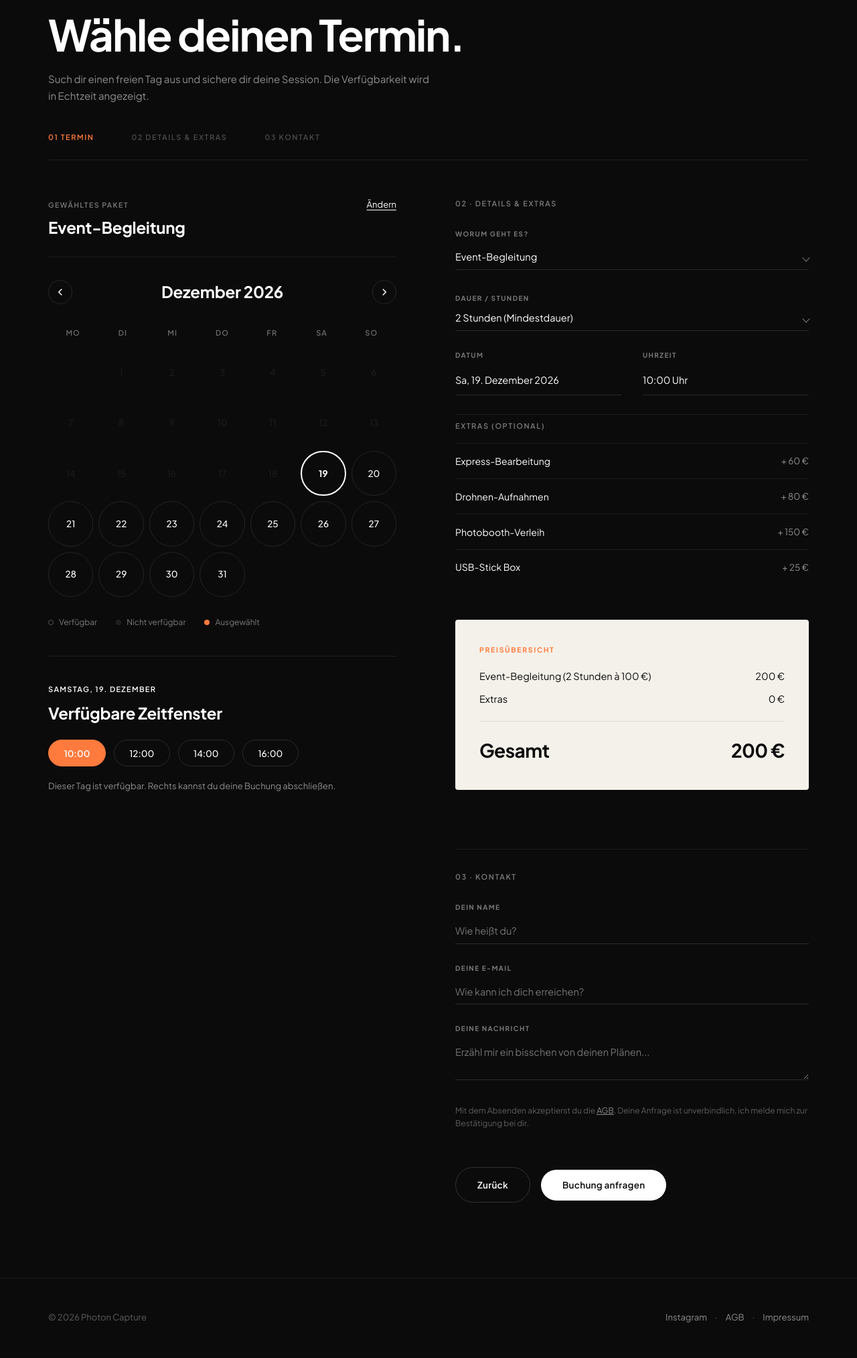
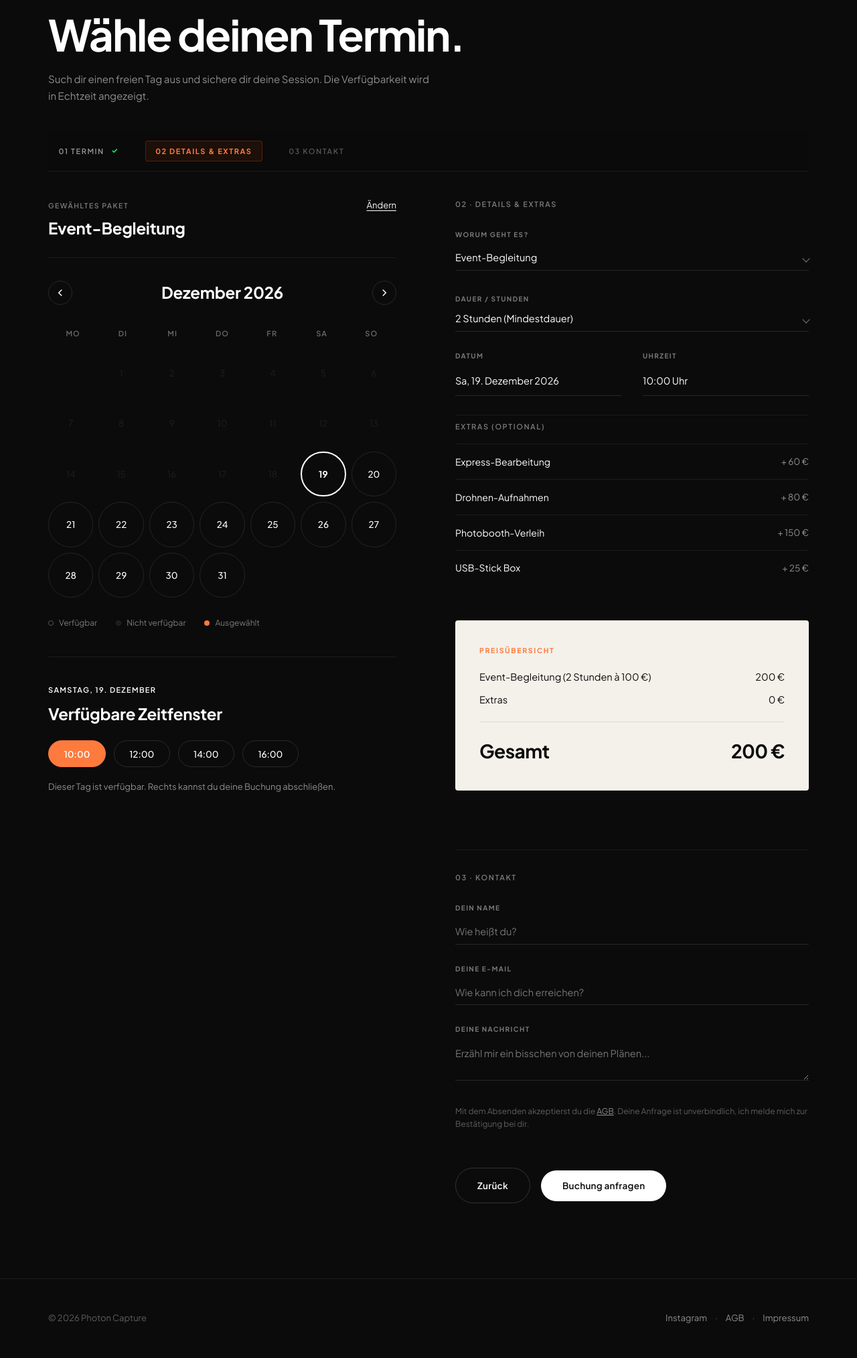
Before and after one commit to GalaxyGamer5/photon-capture, a PHP site: page /calendar.html in a window 1280 px wide. Shown: the part 162-2189 px from the top of the page at 67% size. Before the commit the page ends 2136 px from the top, so only its background shows below. Run offline with PHP 8.4, Linux system fonts and the light colour scheme.

Commit message:
feat: interactive booking stepper — click navigation, scrollspy, completed state

```diff
--- a/calendar.html
+++ b/calendar.html
@@ -65,16 +65,16 @@
             </div>
 
             <!-- Stepper Indicator -->
-            <div class="booking-stepper">
-                <span class="step-item active" data-i18n="cal.step1">01 TERMIN</span>
-                <span class="step-item" data-i18n="cal.step2">02 DETAILS &amp; EXTRAS</span>
-                <span class="step-item" data-i18n="cal.step3">03 KONTAKT</span>
+            <div class="booking-stepper" id="bookingStepper" role="navigation" aria-label="Buchungsschritte">
+                <button type="button" class="step-item active" data-step="1" id="stepBtn1" aria-controls="step-1-termin" data-i18n="cal.step1">01 TERMIN</button>
+                <button type="button" class="step-item" data-step="2" id="stepBtn2" aria-controls="step-2-details" data-i18n="cal.step2">02 DETAILS &amp; EXTRAS</button>
+                <button type="button" class="step-item" data-step="3" id="stepBtn3" aria-controls="step-3-contact" data-i18n="cal.step3">03 KONTAKT</button>
             </div>
 
             <!-- 2-Column Booking Layout (Matching Figma Mockup) -->
             <div class="booking-grid">
                 <!-- LEFT COLUMN: Calendar & Time Slots -->
-                <div class="booking-left-col">
+                <div class="booking-left-col" id="step-1-termin">
                     <!-- Selected Package Bar -->
                     <div class="selected-package-bar">
                         <div class="pkg-info-group">
@@ -134,7 +134,7 @@
                 <div class="booking-right-col">
                     <form id="booking-form" class="clean-form">
                         <!-- Step 02: Details & Extras -->
-                        <div class="form-step-group">
+                        <div class="form-step-group" id="step-2-details">
                             <span class="group-kicker" data-i18n="cal.step2dot">02 · DETAILS &amp; EXTRAS</span>
 
                             <div class="form-field">
@@ -210,7 +210,7 @@
                         </div>
 
                         <!-- Step 03: Contact -->
-                        <div class="form-step-group contact-step-group">
+                        <div class="form-step-group contact-step-group" id="step-3-contact">
                             <span class="group-kicker" data-i18n="cal.step3dot">03 · KONTAKT</span>
 
                             <div class="form-field">
--- a/css/style.css
+++ b/css/style.css
@@ -1360,24 +1360,87 @@ body.viewfinder-active .site-header {
 
 /* Stepper Tabs */
 .booking-stepper {
-    display: flex;
-    align-items: center;
-    gap: 3.5rem;
-    padding-bottom: 1.5rem;
-    margin-bottom: 3.5rem;
+    position: sticky;
+    top: var(--header-height);
+    z-index: 40;
+    display: flex;
+    align-items: center;
+    gap: 1.5rem;
+    padding: 0.85rem 0;
+    margin-bottom: 2.5rem;
+    background: rgba(11, 11, 11, 0.92);
+    backdrop-filter: blur(12px);
+    -webkit-backdrop-filter: blur(12px);
     border-bottom: 1px solid var(--border-hairline);
 }
 
 .step-item {
+    appearance: none;
+    -webkit-appearance: none;
+    background: transparent;
+    border: 1px solid transparent;
+    font-family: var(--font-body);
     font-size: 11px;
     font-weight: 600;
     letter-spacing: 0.14em;
     text-transform: uppercase;
-    color: #4a4a4a;
+    color: #555555;
+    cursor: pointer;
+    padding: 0.5rem 0.9rem;
+    border-radius: var(--radius-sm);
+    transition: all var(--transition-fast);
+    user-select: none;
+    position: relative;
+    display: inline-flex;
+    align-items: center;
+    gap: 0.45rem;
+    white-space: nowrap;
+    text-decoration: none;
+}
+
+.step-item:hover {
+    color: #ffffff;
+    background: rgba(255, 255, 255, 0.05);
+    border-color: rgba(255, 255, 255, 0.1);
+}
+
+.step-item:focus-visible {
+    outline: none;
+    border-color: var(--accent-orange);
+    box-shadow: 0 0 0 2px rgba(255, 77, 0, 0.25);
 }
 
 .step-item.active {
     color: var(--accent-orange);
+    background: rgba(255, 77, 0, 0.08);
+    border-color: rgba(255, 77, 0, 0.28);
+    font-weight: 700;
+}
+
+.step-item.completed {
+    color: #999999;
+}
+
+.step-item.completed:hover {
+    color: #ffffff;
+}
+
+.step-item.completed::after {
+    content: "✓";
+    font-size: 11px;
+    font-weight: 700;
+    color: #00ff66;
+    margin-left: 0.2rem;
+}
+
+.step-item.completed.active {
+    color: var(--accent-orange);
+}
+
+#step-1-termin,
+#step-2-details,
+#step-3-contact {
+    scroll-margin-top: calc(var(--header-height) + 5rem);
 }
 
 /* 2-Column Booking Layout */
@@ -2186,11 +2249,12 @@ body.viewfinder-active .site-header {
     }
 
     .booking-stepper {
-        gap: 1.5rem;
+        gap: 0.75rem;
         overflow-x: auto;
         -webkit-overflow-scrolling: touch;
         scrollbar-width: none;
-        padding-bottom: 1rem;
+        padding-top: 0.6rem;
+        padding-bottom: 0.75rem;
         margin-bottom: 2rem;
     }
 
@@ -2199,6 +2263,8 @@ body.viewfinder-active .site-header {
     }
 
     .step-item {
+        font-size: 10px;
+        padding: 0.45rem 0.65rem;
         white-space: nowrap;
     }
 
--- a/js/calendar.js
+++ b/js/calendar.js
@@ -175,6 +175,100 @@ document.addEventListener('DOMContentLoaded', () => {
         renderExtras();
         updateDateTimeDisplays();
         updatePricing();
+        setupStepper();
+    }
+
+    // ─── Booking Stepper ─────────────────────────────────────────────────────
+
+    function setupStepper() {
+        const stepper = document.getElementById('bookingStepper');
+        if (!stepper) return;
+
+        const stepButtons = stepper.querySelectorAll('.step-item[data-step]');
+        const targets = {
+            '1': document.getElementById('step-1-termin'),
+            '2': document.getElementById('step-2-details'),
+            '3': document.getElementById('step-3-contact')
+        };
+
+        // Click / keyboard navigation
+        stepButtons.forEach(btn => {
+            btn.addEventListener('click', () => {
+                const step = btn.dataset.step;
+                scrollToStep(step, targets);
+            });
+        });
+
+        // Scroll-spy via IntersectionObserver
+        const observerOptions = {
+            root: null,
+            threshold: 0,
+            rootMargin: `-${(parseInt(getComputedStyle(document.documentElement).getPropertyValue('--header-height')) || 76) + 60}px 0px -40% 0px`
+        };
+
+        const stepSections = [
+            { el: targets['1'], step: '1' },
+            { el: targets['2'], step: '2' },
+            { el: targets['3'], step: '3' }
+        ].filter(s => s.el);
+
+        if (stepSections.length) {
+            const observer = new IntersectionObserver((entries) => {
+                // Find the last section that is currently intersecting
+                let activeStep = null;
+                entries.forEach(entry => {
+                    if (entry.isIntersecting) {
+                        const found = stepSections.find(s => s.el === entry.target);
+                        if (found) activeStep = found.step;
+                    }
+                });
+                if (activeStep) {
+                    setActiveStep(activeStep, stepButtons);
+                }
+            }, observerOptions);
+
+            stepSections.forEach(s => observer.observe(s.el));
+        }
+
+        // Update step 1 completion when date + time are both chosen
+        updateStepCompletion(stepButtons);
+    }
+
+    function scrollToStep(step, targets) {
+        const el = targets[step];
+        if (!el) return;
+        const headerH = parseInt(getComputedStyle(document.documentElement).getPropertyValue('--header-height')) || 76;
+        const stepperH = document.getElementById('bookingStepper')?.offsetHeight || 50;
+        const offset = el.getBoundingClientRect().top + window.scrollY - headerH - stepperH - 16;
+        window.scrollTo({ top: offset, behavior: 'smooth' });
+    }
+
+    function setActiveStep(step, stepButtons) {
+        stepButtons.forEach(btn => {
+            if (btn.dataset.step === step) {
+                btn.classList.add('active');
+            } else {
+                btn.classList.remove('active');
+            }
+        });
+    }
+
+    function updateStepCompletion(stepButtons) {
+        // Step 1 is complete when both date and time are selected (they always are pre-selected)
+        // We re-check on any date/time update — called after any day or time-slot selection
+        const dateVal = elements.dateInput ? elements.dateInput.value : selectedDate;
+        const timeVal = elements.timeInput ? elements.timeInput.value : selectedTime;
+        const step1Btn = stepButtons
+            ? Array.from(stepButtons).find(b => b.dataset.step === '1')
+            : document.querySelector('#bookingStepper .step-item[data-step="1"]');
+
+        if (step1Btn) {
+            if (dateVal && timeVal) {
+                step1Btn.classList.add('completed');
+            } else {
+                step1Btn.classList.remove('completed');
+            }
+        }
     }
 
     // Fetch calendar availability
@@ -314,6 +408,7 @@ document.addEventListener('DOMContentLoaded', () => {
                     document.querySelectorAll('.day-cell.selected').forEach(c => c.classList.remove('selected'));
                     cell.classList.add('selected');
                     updateDateTimeDisplays();
+                    updateStepCompletion(null);
                 });
             }
 
@@ -335,6 +430,7 @@ document.addEventListener('DOMContentLoaded', () => {
                 pill.classList.add('active');
                 selectedTime = pill.dataset.time || pill.textContent.replace(/[\[\]]/g, '').trim();
                 updateDateTimeDisplays();
+                updateStepCompletion(null);
             });
         });
     }
```
Also changed, not shown: style.css (+74 -8 lines).
